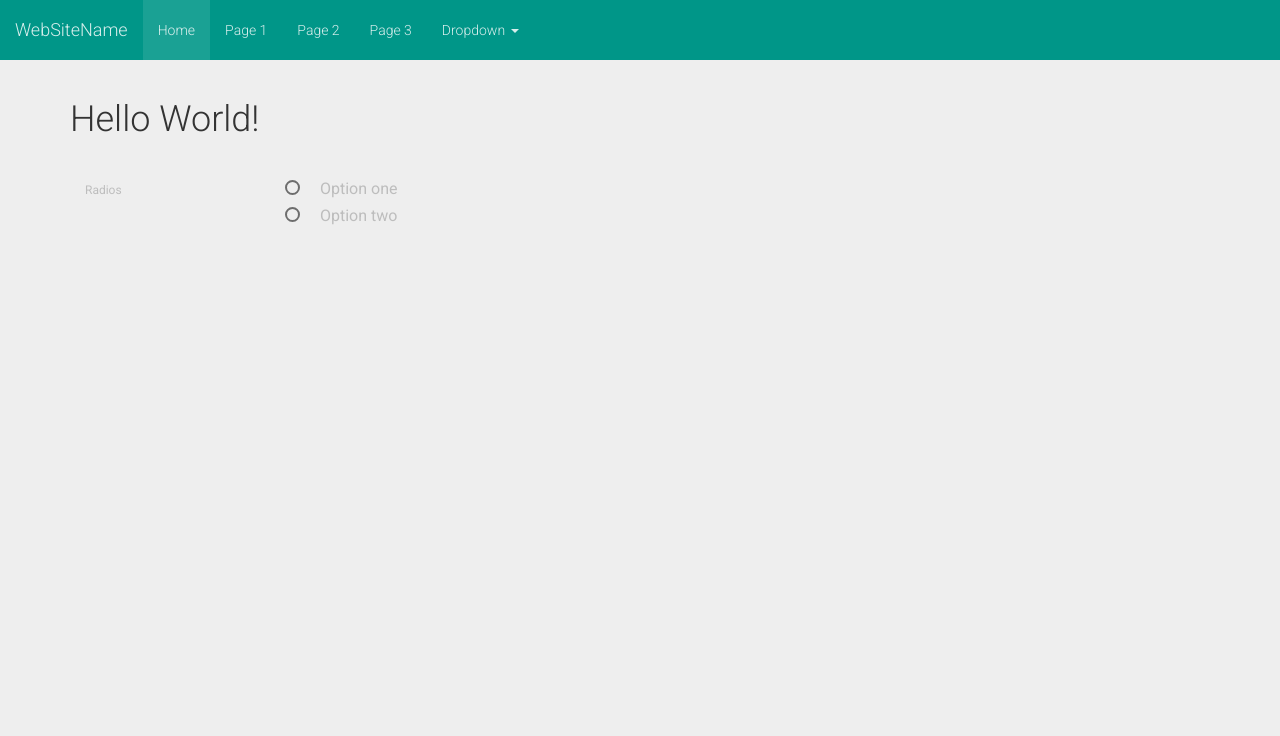
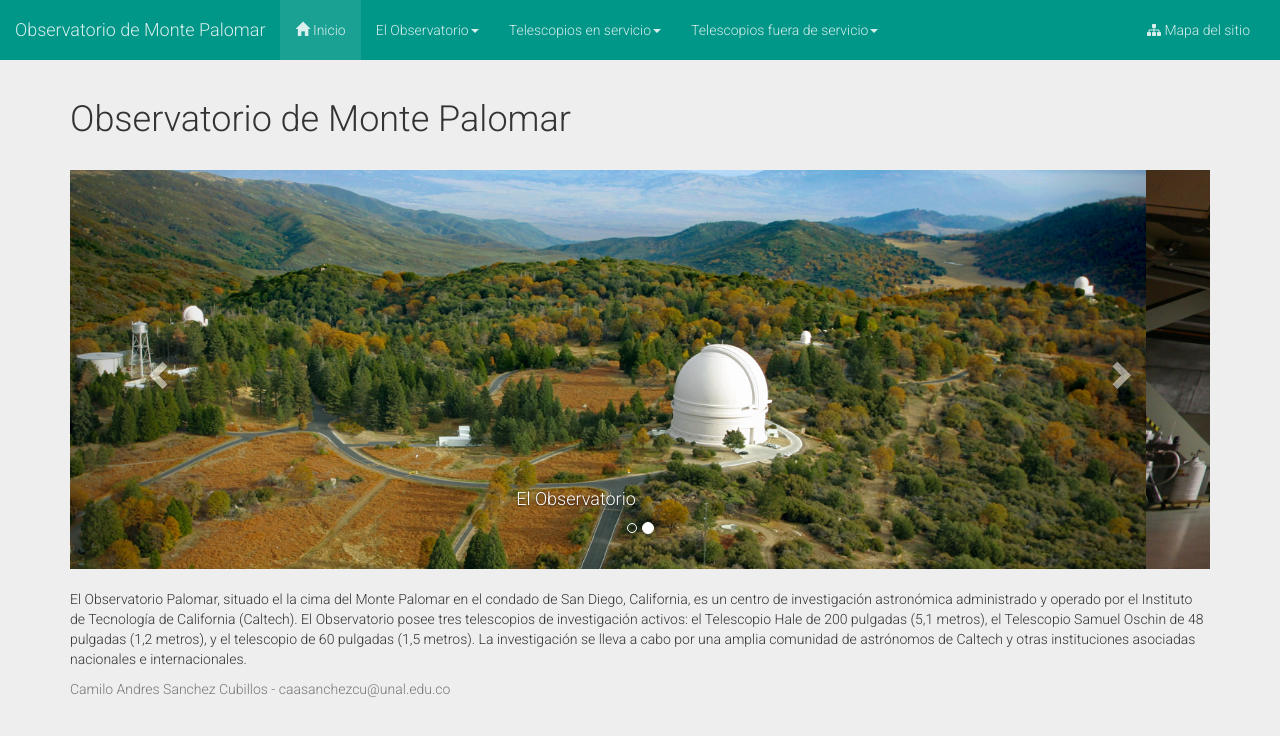
Before and after one commit to Camiloasc1/InteractiveGraphicProject1UNAL, a plain HTML site: page index.html in a window 1280 px wide. Drawn offline with Linux system fonts and the light colour scheme.

Commit message:
Index created

```diff
--- a/index.html
+++ b/index.html
@@ -6,7 +6,7 @@
 
     <meta name="viewport" content="width=device-width, initial-scale=1">
 
-    <title>Title</title>
+    <title>Observatorio de Monte Palomar</title>
 
     <!-- Bootstrap -->
     <link href="css/bootstrap.min.css" rel="stylesheet">
@@ -28,17 +28,14 @@
                     <span class="icon-bar"></span>
                     <span class="icon-bar"></span>
                 </button>
-                <a class="navbar-brand" href="#">WebSiteName</a>
+                <a class="navbar-brand" href="#">Observatorio de Monte Palomar</a>
             </div>
             <div class="collapse navbar-collapse" id="mainNavbar">
                 <ul class="nav navbar-nav">
-                    <li class="active"><a href="#">Home</a></li>
-                    <li><a href="#">Page 1</a></li>
-                    <li><a href="#">Page 2</a></li>
-                    <li><a href="#">Page 3</a></li>
+                    <li class="active"><a href="index.html"><span class="glyphicon glyphicon-home"></span> Inicio</a></li>
                     <li class="dropdown">
-                        <a href="#" data-target="#" class="dropdown-toggle" data-toggle="dropdown">Dropdown
-                            <span class="caret"></span>
+                        <a href="#" data-target="#" class="dropdown-toggle" data-toggle="dropdown">
+                            El Observatorio<span class="caret"></span>
                         </a>
                         <ul class="dropdown-menu">
                             <li><a href="#">Action</a></li>
@@ -50,31 +47,87 @@
                             <li><a href="#">One more separated link</a></li>
                         </ul>
                     </li>
+                    <li class="dropdown">
+                        <a href="#" data-target="#" class="dropdown-toggle" data-toggle="dropdown">
+                            Telescopios en servicio<span class="caret"></span>
+                        </a>
+                        <ul class="dropdown-menu">
+                            <li><a href="#">Telescopio Hale</a></li>
+                            <li><a href="#">Telescopio Samuel Oschin</a></li>
+                            <li><a href="#">Telescopio de 60 pulgadas</a></li>
+                            <li class="divider"></li>
+                            <li class="dropdown-header">Dropdown header</li>
+                            <li><a href="#">Separated link</a></li>
+                            <li><a href="#">One more separated link</a></li>
+                        </ul>
+                    </li>
+                    <li class="dropdown">
+                        <a href="#" data-target="#" class="dropdown-toggle" data-toggle="dropdown">
+                            Telescopios fuera de servicio<span class="caret"></span>
+                        </a>
+                        <ul class="dropdown-menu">
+                            <li><a href="#">Schmidt 18 pulgadas</a></li>
+                            <li><a href="#">Interferometro de prueba (PTI)</a></li>
+                            <li class="divider"></li>
+                            <li class="dropdown-header">Dropdown header</li>
+                            <li><a href="#">Separated link</a></li>
+                            <li><a href="#">One more separated link</a></li>
+                        </ul>
+                    </li>
+                </ul>
+                <ul class="nav navbar-nav navbar-right">
+                    <li><a href="#"><i class="fa fa-sitemap"></i> Mapa del sitio</a></li>
                 </ul>
             </div>
         </div>
     </nav>
+
     <div class="container">
-        <h1>Hello World!</h1>
-        <div class="form-group">
-            <label class="col-lg-2 control-label">Radios</label>
+        <h1>Observatorio de Monte Palomar</h1>
+        <br>
+        <div id="myCarousel" class="carousel slide" data-ride="carousel">
+            <!-- Indicators -->
+            <ol class="carousel-indicators">
+                <li data-target="#myCarousel" data-slide-to="0" class="active"></li>
+                <li data-target="#myCarousel" data-slide-to="1"></li>
+            </ol>
 
-            <div class="col-lg-10">
-                <div class="radio radio-primary">
-                    <label>
-                        <input type="radio" name="optionsRadios">
-                        Option one
-                    </label>
+            <!-- Wrapper for slides -->
+            <div class="carousel-inner" role="listbox">
+                <div class="item active">
+                    <img src="images/ObservatoryAerialCover.jpg" alt="El Observatorio">
+                    <div class="carousel-caption">
+                        <h4>El Observatorio</h4>
+                    </div>
                 </div>
-                <div class="radio radio-primary">
-                    <label>
-                        <input type="radio" name="optionsRadios">
-                        Option two
-                    </label>
+
+                <div class="item">
+                    <img src="images/DomeTourCover.jpg" alt="Base del telescopio Hale">
+                    <div class="carousel-caption">
+                        <h4>Base del telescopio Hale</h4>
+                    </div>
                 </div>
             </div>
+
+            <!-- Left and right controls -->
+            <a class="left carousel-control" href="#myCarousel" role="button" data-slide="prev">
+                <span class="glyphicon glyphicon-chevron-left" aria-hidden="true"></span>
+                <span class="sr-only">Anterior</span>
+            </a>
+            <a class="right carousel-control" href="#myCarousel" role="button" data-slide="next">
+                <span class="glyphicon glyphicon-chevron-right" aria-hidden="true"></span>
+                <span class="sr-only">Siguiente</span>
+            </a>
         </div>
+        <br>
+        <p>El Observatorio Palomar, situado el la cima del Monte Palomar en el condado de San Diego, California, es un centro de investigación astronómica administrado y operado por el Instituto de Tecnología de California (Caltech). El Observatorio posee tres telescopios de investigación activos: el Telescopio Hale de 200 pulgadas (5,1 metros), el Telescopio Samuel Oschin de 48 pulgadas (1,2 metros), y el telescopio de 60 pulgadas (1,5 metros). La investigación se lleva a cabo por una amplia comunidad de astrónomos de Caltech y otras instituciones asociadas nacionales e internacionales.</p>
     </div>
+
+    <footer class="footer">
+        <div class="container">
+            <p class="text-muted">Camilo Andres Sanchez Cubillos - caasanchezcu@unal.edu.co</p>
+        </div>
+    </footer>
 
     <!-- jQuery (necessary for Bootstrap's JavaScript plugins) -->
     <script src="js/jquery-1.11.3.min.js"></script>
@@ -82,7 +135,7 @@
     <script src="js/bootstrap.min.js"></script>
 
     <!-- Material Design for Bootstrap -->
-    <script src="js/material.js"></script>
+    <script src="js/material.min.js"></script>
     <script src="js/ripples.min.js"></script>
     <script>
         $.material.init();
```
Also changed, not shown: images/DomeTourCover.jpg (added), images/ObservatoryAerialCover.jpg (added).
